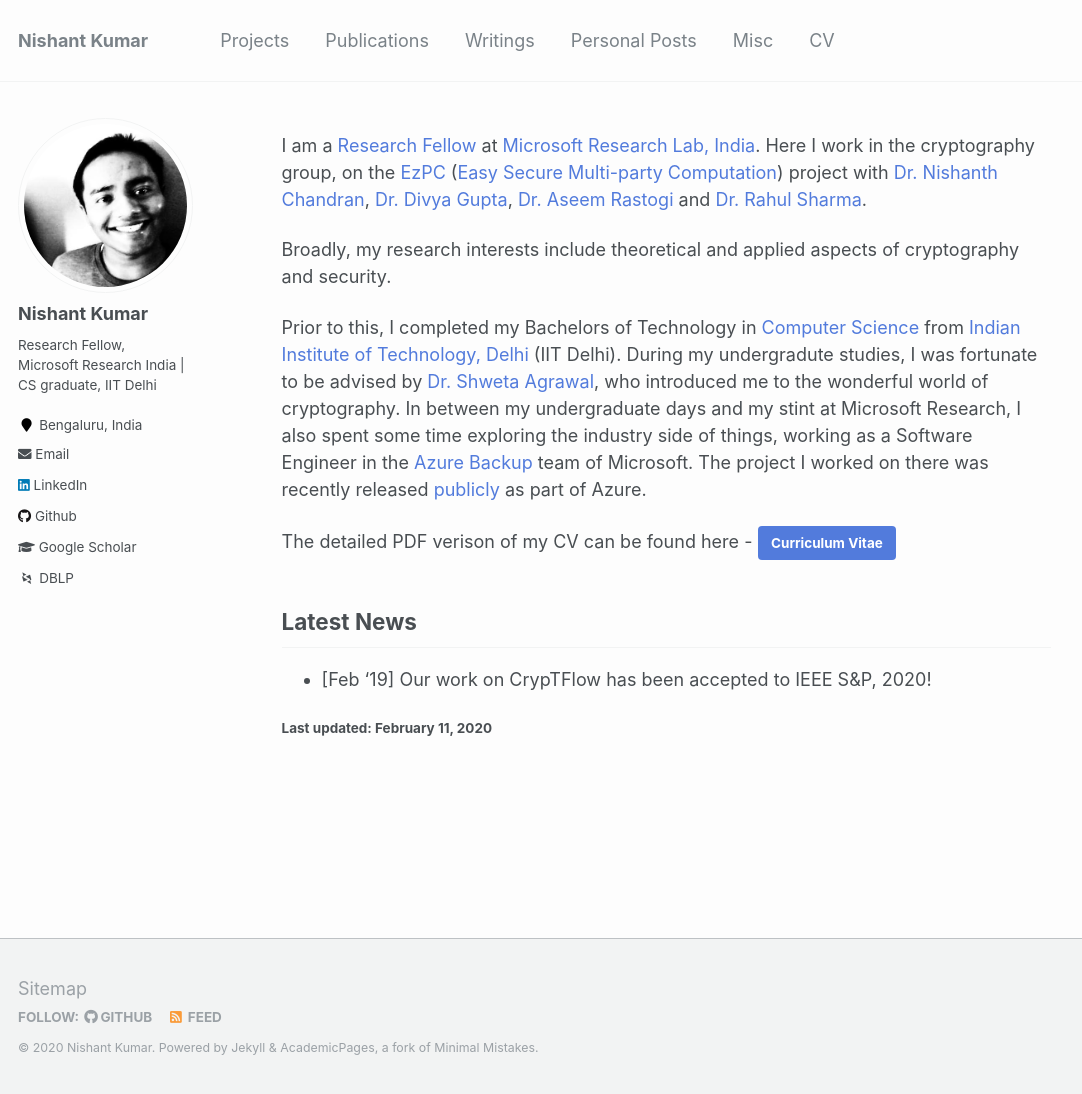
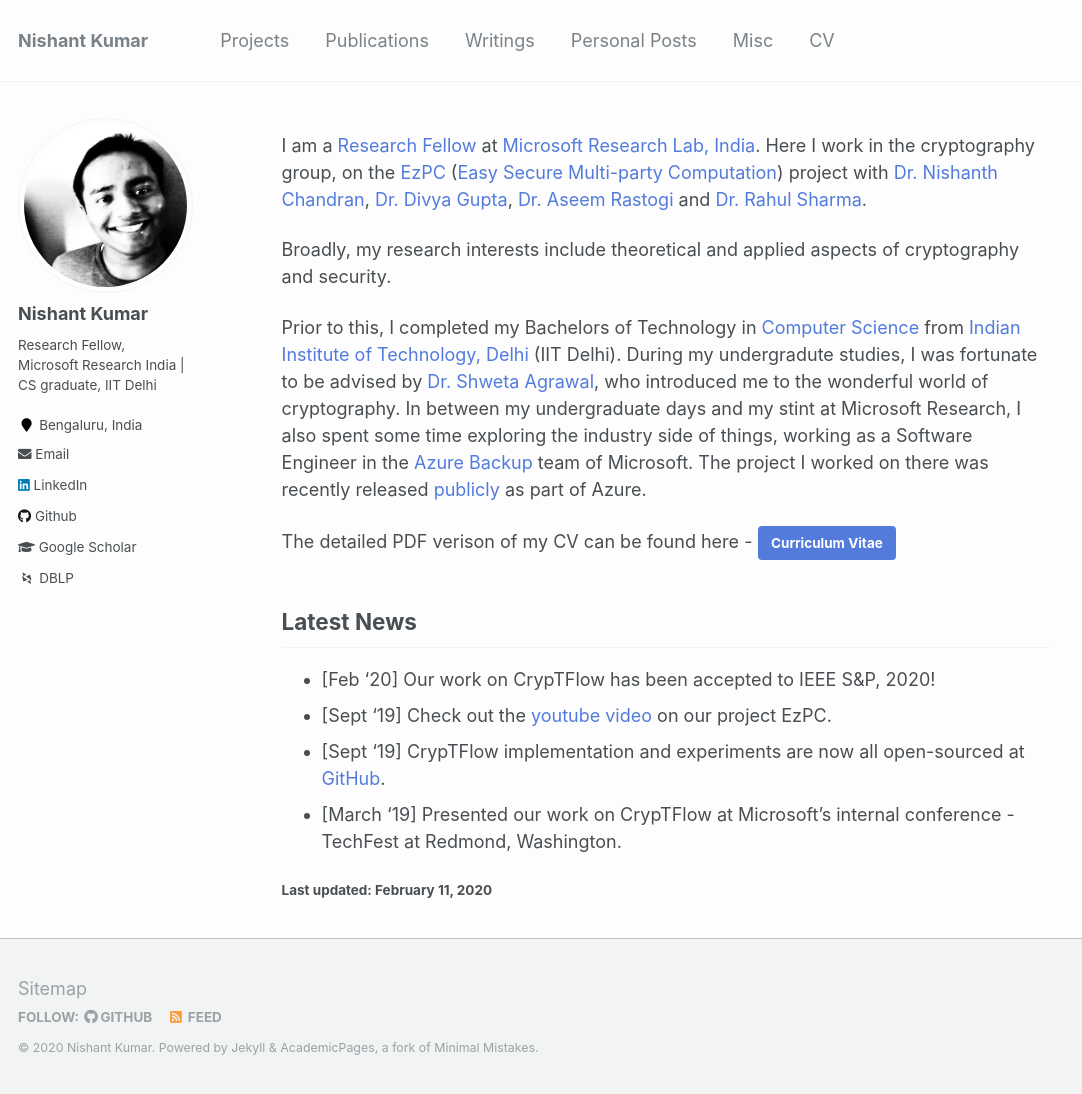
Before and after one commit to nishkum/nishkum.github.io, a Jekyll site: the page built from _pages/about.md, in a window 1280 px wide and 1094 px high. Shown: the whole window, without its empty margins (0-1082 px from the left). Built offline with Jekyll 4.4.1, drawn with Linux system fonts in a browser that asks for light colours; some web fonts are replaced.

Commit message:
Updated news.

```diff
--- a/_pages/about.md
+++ b/_pages/about.md
@@ -17,6 +17,9 @@
 The detailed PDF verison of my CV can be found here - [__Curriculum Vitae__](\files\Nishant_Academic_CV.pdf){: .btn .btn--info}
 
 ## Latest News
-- [Feb '19] Our work on CrypTFlow has been accepted to IEEE S&P, 2020!
+- [Feb '20] Our work on CrypTFlow has been accepted to IEEE S&P, 2020!
+- [Sept '19] Check out the [youtube video](https://www.youtube.com/watch?v=-1H1Sp-_5YU) on our project EzPC.
+- [Sept '19] CrypTFlow implementation and experiments are now all open-sourced at [GitHub](https://github.com/mpc-msri/EzPC).
+- [March '19] Presented our work on CrypTFlow at Microsoft's internal conference - TechFest at Redmond, Washington.
 
 ###### Last updated: February 11, 2020
```
